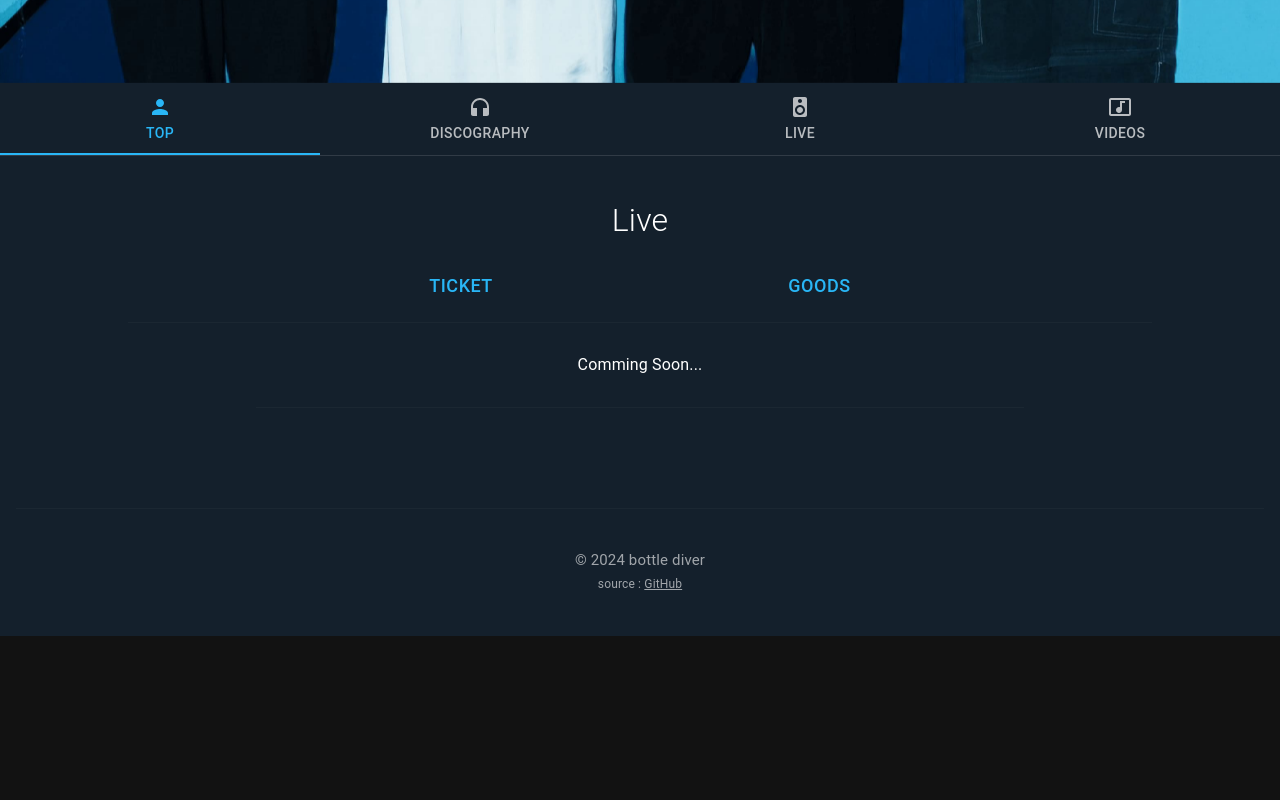
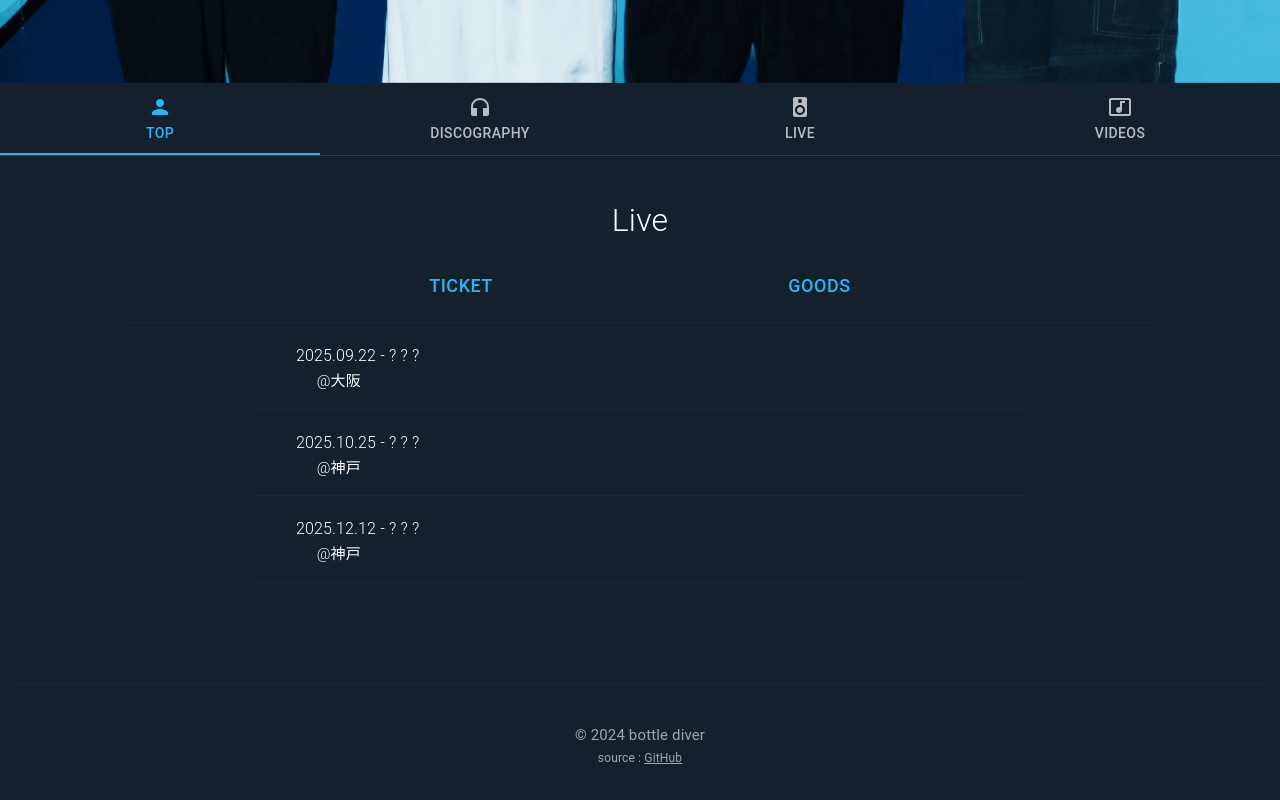
Before and after one commit to Kent0011/bottlediver, a React (Create React App) app in the folder bottlediver/: page /live in a window 1280 px wide. Shown: the part 771-1571 px from the top of the page. Before the commit the page ends 1407 px from the top, so only its background shows below. Built offline with nearby package versions, Linux system fonts and the light colour scheme.

Commit message:
add: ライブ情報追加

```diff
--- a/bottlediver/src/components/Live.tsx
+++ b/bottlediver/src/components/Live.tsx
@@ -53,7 +53,47 @@ const Live = () => {
             </FadeAnimation>
             <Box sx={{ maxWidth: '800px', margin: '0 auto' }}>
                 <FadeAnimation>
-                    <Box sx={{ textAlign: 'center', padding: '30px 0 30px 0' }}>Comming Soon...</Box>
+                    <LiveContent
+                        title="2025.09.22 - ? ? ?"
+                        modalTitle="? ? ?"
+                        place="大阪"
+                        with="? ? ?"
+                        time="? ? ?"
+                        ticket="? ? ?"
+                        link=""
+                    />
+                </FadeAnimation>
+                <FadeAnimation>
+                    <Divider variant="middle" />
+                </FadeAnimation>
+            </Box>
+            <Box sx={{ maxWidth: '800px', margin: '0 auto' }}>
+                <FadeAnimation>
+                    <LiveContent
+                        title="2025.10.25 - ? ? ?"
+                        modalTitle="? ? ?"
+                        place="神戸"
+                        with="? ? ?"
+                        time="? ? ?"
+                        ticket="? ? ?"
+                        link=""
+                    />
+                </FadeAnimation>
+                <FadeAnimation>
+                    <Divider variant="middle" />
+                </FadeAnimation>
+            </Box>
+            <Box sx={{ maxWidth: '800px', margin: '0 auto' }}>
+                <FadeAnimation>
+                    <LiveContent
+                        title="2025.12.12 - ? ? ?"
+                        modalTitle="? ? ?"
+                        place="神戸"
+                        with="? ? ?"
+                        time="? ? ?"
+                        ticket="? ? ?"
+                        link=""
+                    />
                 </FadeAnimation>
                 <FadeAnimation>
                     <Divider variant="middle" />
--- a/bottlediver/src/components/LiveContent.tsx
+++ b/bottlediver/src/components/LiveContent.tsx
@@ -28,7 +28,7 @@ const modalstyle = {
 };
 
 
-const LiveContent = (props: { title: string, with: string, modalTitle: string, ticket: string, time: string, link: string }) => {
+const LiveContent = (props: { title: string, place: string, with: string, modalTitle: string, ticket: string, time: string, link: string }) => {
 
     const [open, setOpen] = React.useState(false);
     const handleOpen = () => setOpen(true);
@@ -41,8 +41,8 @@ const LiveContent = (props: { title: string, with: string, modalTitle: string, t
                     <Box fontWeight="fontWeightLight" sx={{ fontSize: { xs: '12px', sm: '16px' }, padding: '5px 0 2px 0' }}>
                         {props.title}
                     </Box>
-                    <Box fontWeight="fontWeightLight" sx={{ display: { xs: 'none', sm: 'block' }, fontSize: { sm: '15px' }, paddingLeft: '3%' }}>
-                        - w.  {props.with}
+                    <Box fontWeight="fontWeightLight" sx={{ display: 'block', fontSize: { xs: '10px', sm: '15px' }, paddingLeft: '3%' }}>
+                        @{props.place}
                     </Box>
                 </Box>
             </Box>
@@ -62,7 +62,8 @@ const LiveContent = (props: { title: string, with: string, modalTitle: string, t
                 <Fade in={open}>
                     <Box fontWeight="fontWeightLight" sx={modalstyle}>
                         <Typography fontWeight="fontWeightLight" id="transition-modal-title" sx={{ fontSize: { xs: '12px', sm: '20px' } }}>
-                            {props.modalTitle}
+                            {props.modalTitle}<br />
+                            @{props.place}
                         </Typography>
                         <Typography fontWeight="fontWeightLight" id="transition-modal-description" sx={{ mt: 2, fontSize: { xs: '11px', sm: '15px' }, lineHeight: 2, width: '100%' }}>
                             With - {props.with}<br />
```
